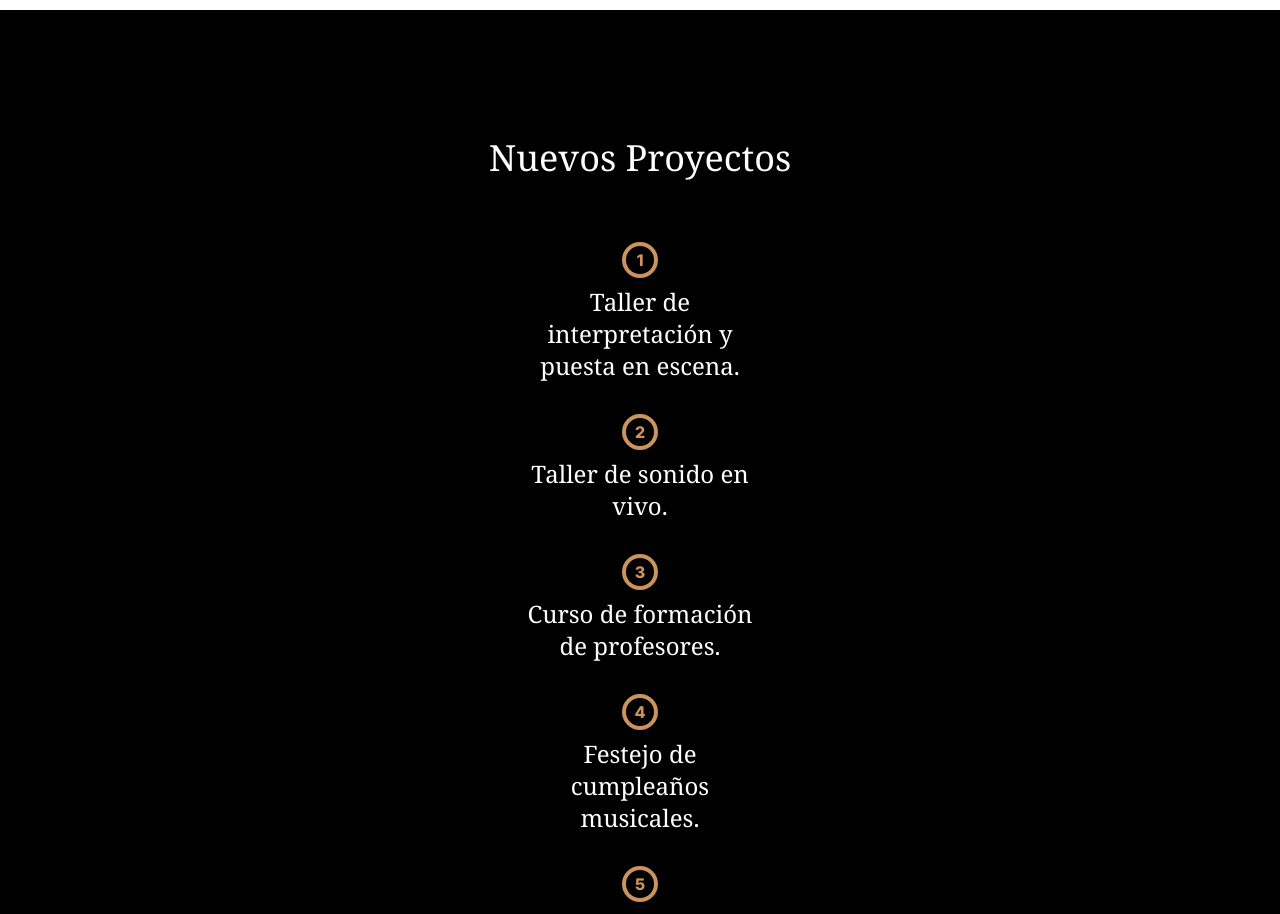
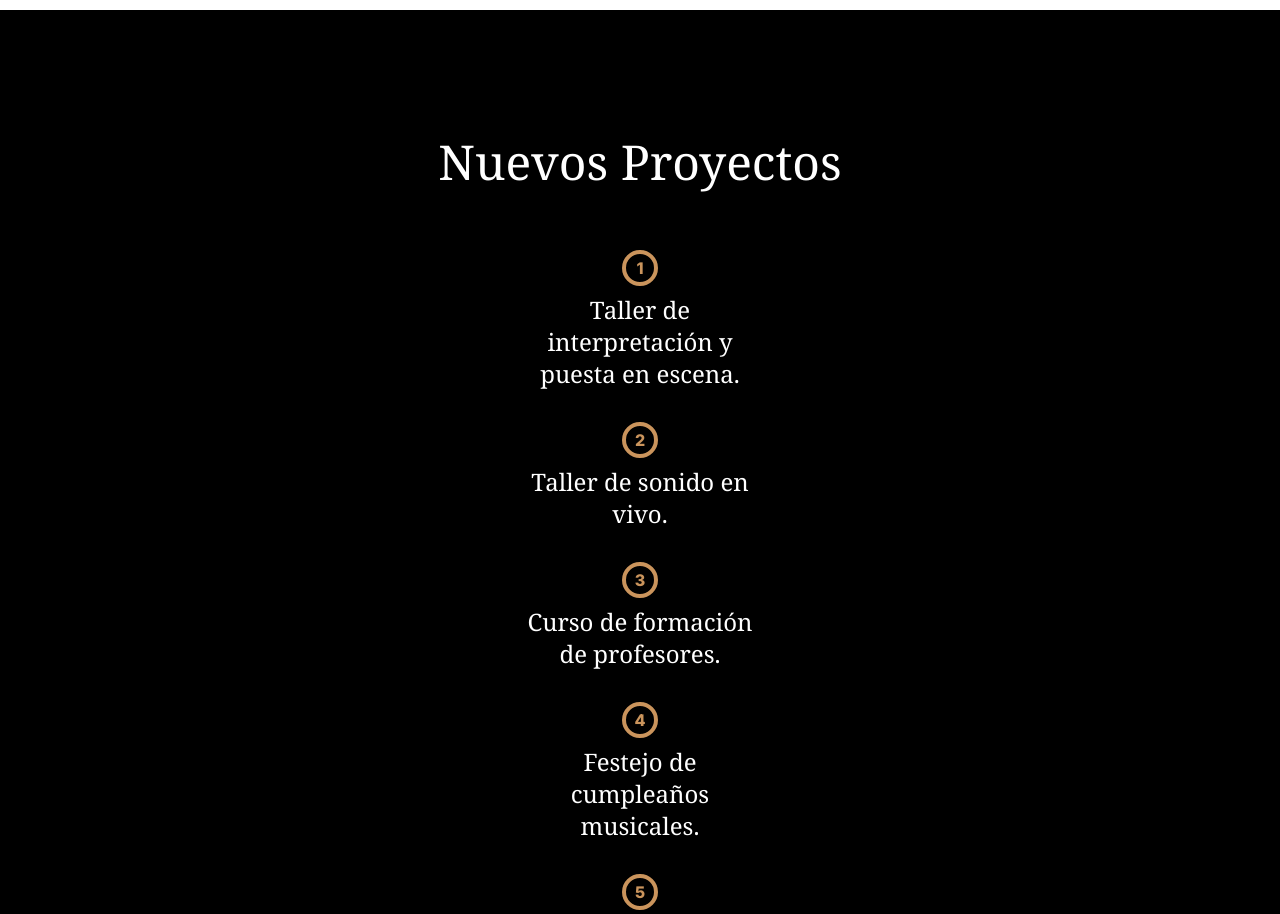
Before and after one commit to manusucaria/mpvoices, a Next.js app: page / in a window 1280 px wide. Shown: the part 1880-2794 px from the top of the page. Built offline with nearby package versions, Linux system fonts and the light colour scheme.

Commit message:
Actualizando el tamaño de fuente

```diff
--- a/src/app/sections/section-nuevos-proyectos/SectionNuevosProyectos.scss
+++ b/src/app/sections/section-nuevos-proyectos/SectionNuevosProyectos.scss
@@ -1,7 +1,7 @@
 .Projects{
   @apply bg-black text-white py-32;
   &-title {
-    @apply font-serif text-4xl;
+    @apply font-serif text-5xl;
   }
   &-ul {
     @apply flex flex-col items-center gap-8;
```
